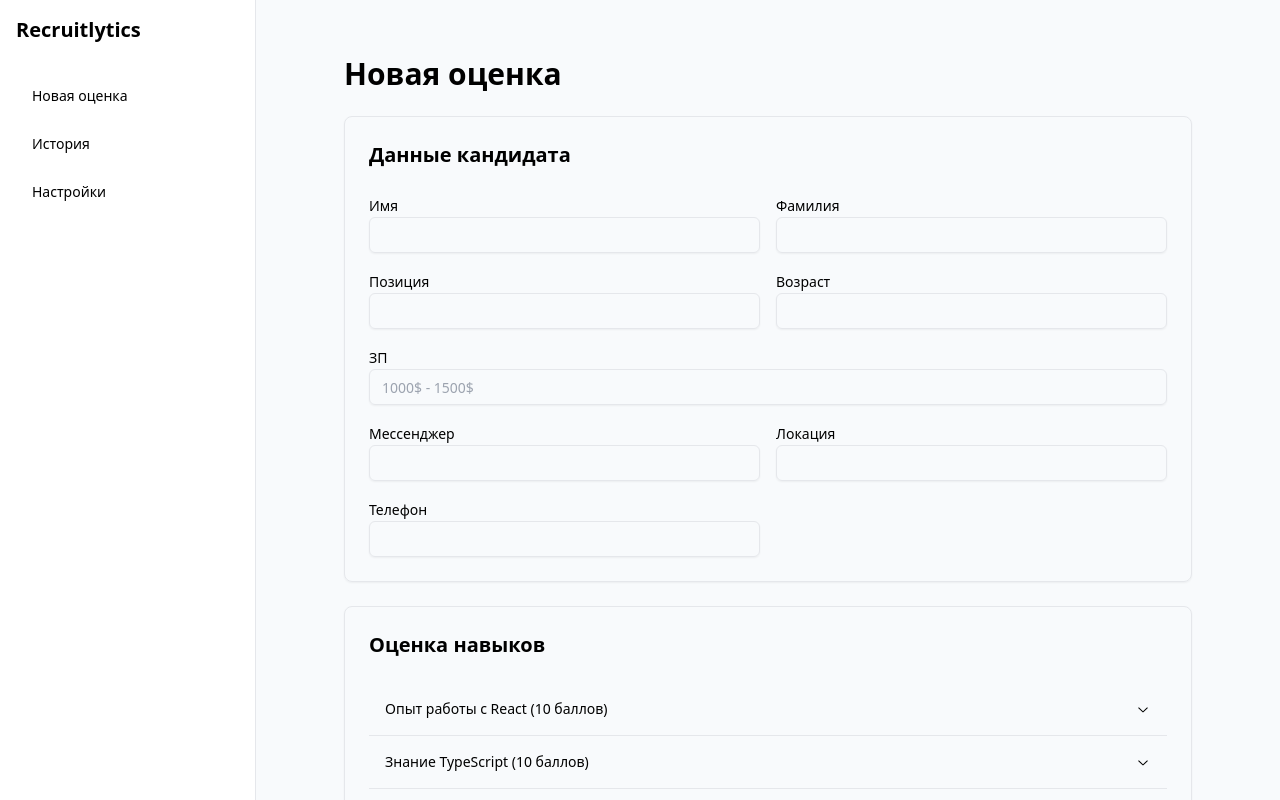
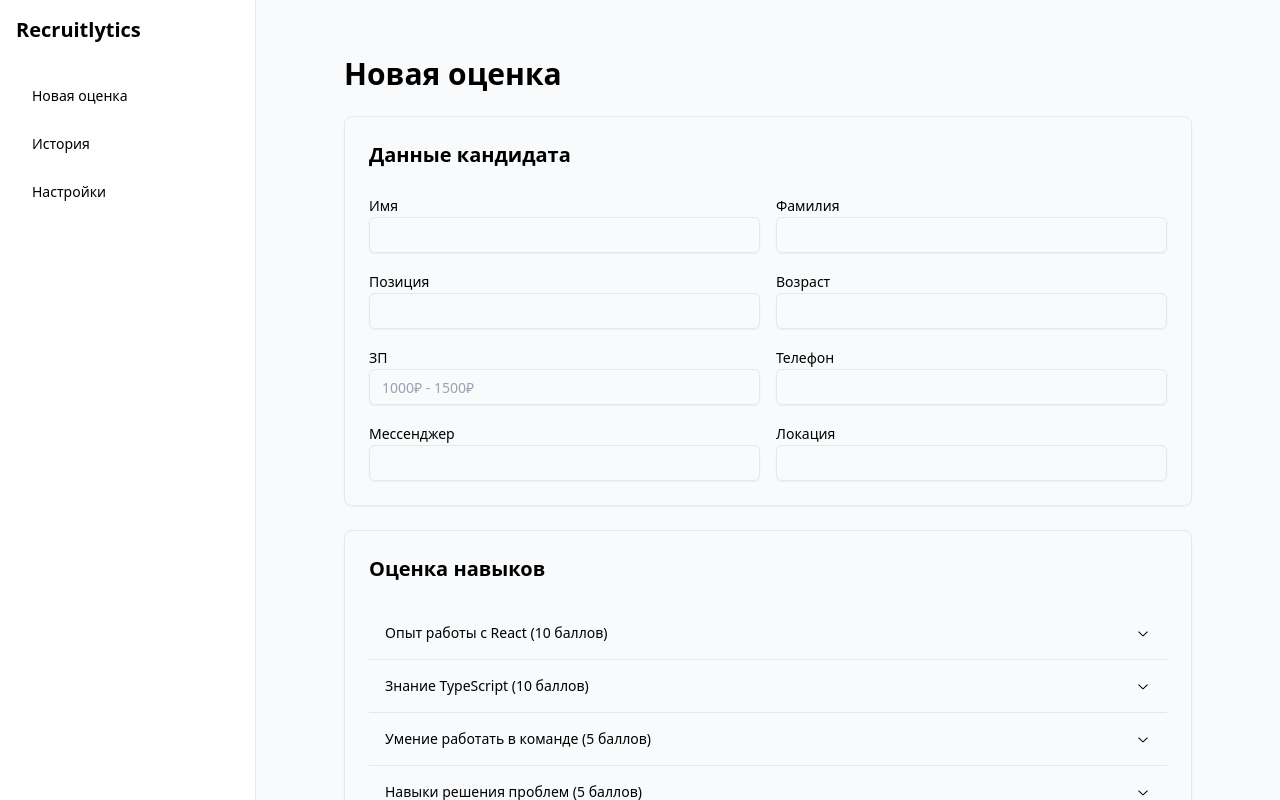
Before and after one commit to haaum666/Recruitlytics, a React (Vite) app: page / in a window 1280 px wide. Shown: the top 800 px of the page. Built offline with nearby package versions, Linux system fonts and the light colour scheme.

Commit message:
Update AssessmentPage.jsx

```diff
--- a/src/pages/AssessmentPage.jsx
+++ b/src/pages/AssessmentPage.jsx
@@ -166,9 +166,13 @@ function AssessmentPage() {
               <Label htmlFor="age">Возраст</Label>
               <Input id="age" type="number" value={candidateData.age} onChange={handleCandidateChange} />
             </div>
-            <div className="sm:col-span-2">
+            <div>
               <Label htmlFor="salary">ЗП</Label>
-              <Input id="salary" value={candidateData.salary} onChange={handleCandidateChange} placeholder="1000$ - 1500$" />
+              <Input id="salary" value={candidateData.salary} onChange={handleCandidateChange} placeholder="1000₽ - 1500₽" />
+            </div>
+            <div>
+              <Label htmlFor="phone">Телефон</Label>
+              <Input id="phone" type="tel" value={candidateData.phone} onChange={handleCandidateChange} />
             </div>
             <div>
               <Label htmlFor="messenger">Мессенджер</Label>
@@ -177,10 +181,6 @@ function AssessmentPage() {
             <div>
               <Label htmlFor="location">Локация</Label>
               <Input id="location" value={candidateData.location} onChange={handleCandidateChange} />
-            </div>
-            <div>
-              <Label htmlFor="phone">Телефон</Label>
-              <Input id="phone" type="tel" value={candidateData.phone} onChange={handleCandidateChange} />
             </div>
           </div>
         </CardContent>
```
